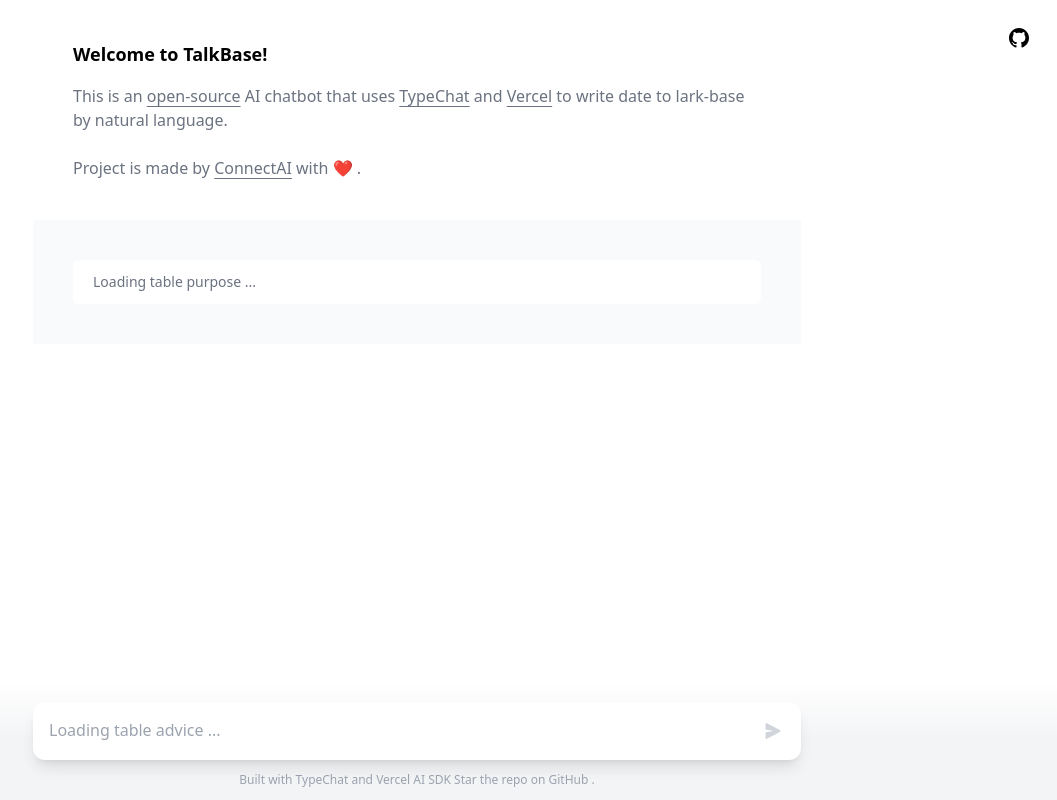
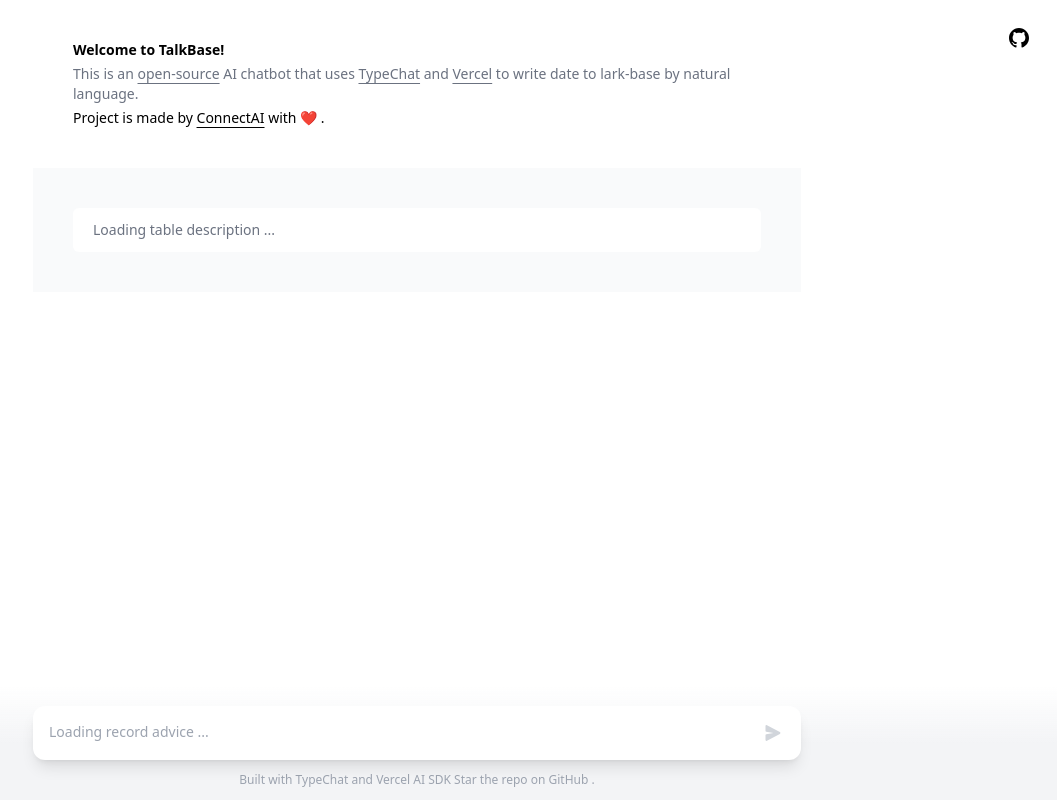
Before and after one commit to ConnectAI-E/TalkBase, a Next.js app: page / in a window 1280 px wide. Shown: the whole page, without its empty margins (223-1280 px from the left). Built offline with nearby package versions, Linux system fonts and the light colour scheme.

Commit message:
feat: optimise font size

```diff
--- /dev/null
+++ b/components/footer.tsx
@@ -0,0 +1,38 @@
+import React from 'react';
+
+function Footer() {
+    return (
+            <p className="text-center text-xs text-gray-400">
+                Built with{ ' ' }
+                <a
+                    href="https://github.com/microsoft/TypeChat"
+                    target="_blank"
+                    rel="noopener noreferrer"
+                    className="transition-colors hover:text-black"
+                >
+                    TypeChat
+                </a>{ ' ' }
+                and{ ' ' }
+                <a
+                    href="https://sdk.vercel.ai/docs"
+                    target="_blank"
+                    rel="noopener noreferrer"
+                    className="transition-colors hover:text-black"
+                >
+                    Vercel AI SDK
+                </a>
+                { ' ' }
+                <a
+                    href="https://github.com/ConnectAI-E/Chat-Calculator"
+                    target="_blank"
+                    rel="noopener noreferrer"
+                    className="transition-colors hover:text-black"
+                >
+                    Star the repo on GitHub
+                </a>{ ' ' }
+                .
+            </p>
+    );
+}
+
+export default Footer;
--- /dev/null
+++ b/components/header.tsx
@@ -0,0 +1,62 @@
+import React from 'react';
+import PropTypes from 'prop-types';
+import {githubUrl} from '../constant';
+
+Header.propTypes = {
+
+};
+
+function Header() {
+    return (
+        <div
+            className="flex flex-col space-y-1 p-4 border sm:p-10 text-sm px-10">
+            <h1 className="text-sm font-semibold text-black">
+                Welcome to TalkBase!
+            </h1>
+            <p className="text-gray-500">
+                This is an{ ' ' }
+                <a
+                    href={ githubUrl }
+                    target="_blank"
+                    rel="noopener noreferrer"
+                    className="font-medium underline underline-offset-4 transition-colors hover:text-black"
+                >
+                    open-source
+                </a>{ ' ' }
+                AI chatbot that uses{ ' ' }
+                <a
+                    href="https://github.com/microsoft/TypeChat"
+                    target="_blank"
+                    rel="noopener noreferrer"
+                    className="font-medium underline underline-offset-4 transition-colors hover:text-black"
+                >
+                    TypeChat
+                </a>{ ' ' }
+                and{ ' ' }
+                <a
+                    href="https://sdk.vercel.ai/docs"
+                    target="_blank"
+                    rel="noopener noreferrer"
+                    className="font-medium underline underline-offset-4 transition-colors hover:text-black"
+                >
+                    Vercel
+                </a>{ ' ' }
+                to write date to lark-base by natural language.
+            </p>
+            <p>
+                Project is made by { ' ' }
+                <a
+                    href="https://github.com/ConnectAI-E"
+                    target="_blank"
+                    rel="noopener noreferrer"
+                    className="font-medium underline underline-offset-4 transition-colors hover:text-black"
+                >
+                    ConnectAI
+                </a>{ ' ' } with ❤️ .
+
+            </p>
+        </div>
+    );
+}
+
+export default Header;
--- a/pages/App/chat.tsx
+++ b/pages/App/chat.tsx
@@ -6,7 +6,8 @@
 import {DataWriter} from '../../utils/BaseSchema/dataWriter';
 import {TableParser} from '../../utils/BaseSchema/tableParser';
 import {toast} from 'sonner';
-
+import Footer from '../../components/footer';
+import Header from '../../components/header';
 
 
 const writeData = async (input: string, tableSchema: string, setTableInfoNow: string) => {
@@ -22,7 +23,7 @@
     });
     const _json = await response.json();
     if (_json.error) {
-        toast.error("Content parsing failed");
+        toast.error('Content parsing failed');
         throw new Error(_json.error);
     }
     return _json.res;
@@ -38,8 +39,8 @@
         ),
     });
     const _json = await response.json();
-    return _json.result
-}
+    return _json.result;
+};
 
 const adviceTableInput = async (tableType: string) => {
     const response = await fetch('/api/advice', {
@@ -51,8 +52,8 @@
         ),
     });
     const _json = await response.json();
-    return _json.result
-}
+    return _json.result;
+};
 
 export default function Chat() {
     const formRef = useRef<HTMLFormElement>(null);
@@ -67,9 +68,9 @@
     const [tableSchema, setTableSchema] = useState<any>('');
     const [currentTable, setCurrentTable] = useState<any>({});
     const nowTableId = useRef<any>(null);
-    const defaultDescription = 'Loading table purpose ...';
+    const defaultDescription = 'Loading table description ...';
     const [tableDescription, setTableDescription] = useState<any>(defaultDescription);
-    const defaultAdvice = 'Loading table advice ...';
+    const defaultAdvice = 'Loading record advice ...';
     const [tableAdvice, setTableAdvice] = useState<any>(defaultAdvice);
 
     useEffect(() => {
@@ -116,7 +117,7 @@
 
         const off = bitable.base.onSelectionChange(async (event: any) => {
             // 检测tableId是否改变
-            if (event?.data?.tableId ===  nowTableId.current) {
+            if (event?.data?.tableId === nowTableId.current) {
                 return;
             }
             nowTableId.current = event?.data?.tableId;
@@ -165,54 +166,8 @@
                     <GithubIcon/>
                 </a>
             </div>
-            {
             <div className="mx-2  max-w-screen-md rounded-md  w-80%">
-                    <div className="flex flex-col space-y-4 p-4 border sm:p-10  px-10">
-                        <h1 className="text-lg font-semibold text-black">
-                            Welcome to TalkBase!
-                        </h1>
-                        <p className="text-gray-500">
-                            This is an{ ' ' }
-                            <a
-                                href={ githubUrl }
-                                target="_blank"
-                                rel="noopener noreferrer"
-                                className="font-medium underline underline-offset-4 transition-colors hover:text-black"
-                            >
-                                open-source
-                            </a>{ ' ' }
-                            AI chatbot that uses{ ' ' }
-                            <a
-                                href="https://github.com/microsoft/TypeChat"
-                                target="_blank"
-                                rel="noopener noreferrer"
-                                className="font-medium underline underline-offset-4 transition-colors hover:text-black"
-                            >
-                                TypeChat
-                            </a>{ ' ' }
-                            and{ ' ' }
-                            <a
-                                href="https://sdk.vercel.ai/docs"
-                                target="_blank"
-                                rel="noopener noreferrer"
-                                className="font-medium underline underline-offset-4 transition-colors hover:text-black"
-                            >
-                                Vercel
-                            </a>{ ' ' }
-                            to write date to lark-base by natural language.
-                            <br/>
-                            <br/>
-                            Project is made by { ' ' }
-                            <a
-                                href="https://github.com/ConnectAI-E"
-                                target="_blank"
-                                rel="noopener noreferrer"
-                                className="font-medium underline underline-offset-4 transition-colors hover:text-black"
-                            >
-                                ConnectAI
-                            </a>{ ' ' } with ❤️ .
-                        </p>
-                    </div>
+                <Header/>
                 <div
                     className="flex flex-col space-y-1 border-t border-gray-200 bg-gray-50 p-3 sm:p-10">
                     <div
@@ -223,7 +178,6 @@
 
                 </div>
             </div>
-            }
             <div
                 className="fixed bottom-0 flex w-full flex-col items-center space-y-3 bg-gradient-to-b from-transparent via-gray-100 to-gray-100 p-5 pb-3 sm:px-0">
                 <form
@@ -237,7 +191,7 @@
                         required
                         rows={ 1 }
                         autoFocus
-                        placeholder={tableAdvice}
+                        placeholder={ tableAdvice }
                         value={ input }
                         onChange={ (e) => setInput(e.target.value) }
                         spellCheck={ false }
@@ -252,8 +206,8 @@
                                 e.preventDefault();
                                 handleSubmit();
                             }
-                        }}
-                        className="w-full pr-10 focus:outline-none"
+                        } }
+                        className="w-full pr-10 focus:outline-none text-sm"
                     />
                     <button
                         type="button"
@@ -278,36 +232,7 @@
                         ) }
                     </button>
                 </form>
-                <p className="text-center text-xs text-gray-400">
-                    Built with{ ' ' }
-                    <a
-                        href="https://github.com/microsoft/TypeChat"
-                        target="_blank"
-                        rel="noopener noreferrer"
-                        className="transition-colors hover:text-black"
-                    >
-                        TypeChat
-                    </a>{ ' ' }
-                    and{ ' ' }
-                    <a
-                        href="https://sdk.vercel.ai/docs"
-                        target="_blank"
-                        rel="noopener noreferrer"
-                        className="transition-colors hover:text-black"
-                    >
-                        Vercel AI SDK
-                    </a>
-                    { ' ' }
-                    <a
-                        href="https://github.com/ConnectAI-E/Chat-Calculator"
-                        target="_blank"
-                        rel="noopener noreferrer"
-                        className="transition-colors hover:text-black"
-                    >
-                        Star the repo on GitHub
-                    </a>{ ' ' }
-                    .
-                </p>
+                <Footer/>
             </div>
         </div>
     );
```
Lines whose indentation alone changed are shown as unchanged.
